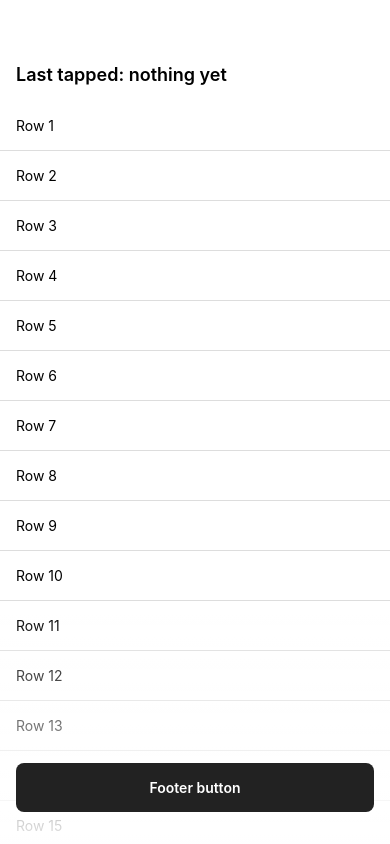
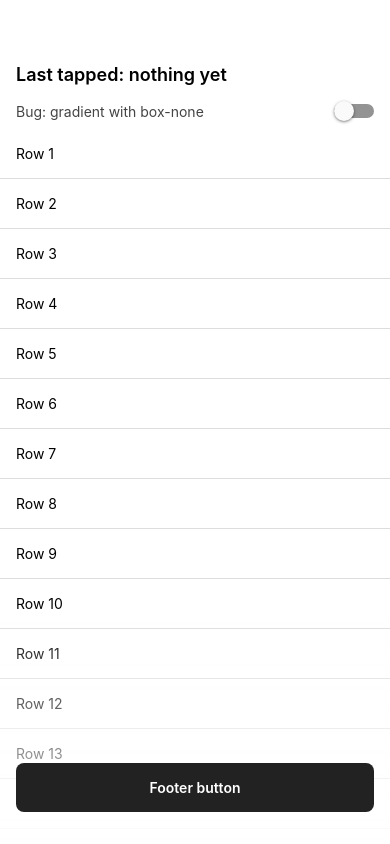
Before and after one commit to dileepapeiris/expo-lineargradient-box-none-repro, a React Native app: screen / in a window 390 px wide. Built offline with nearby package versions, Linux system fonts and the light colour scheme.

Commit message:
Toggle row that switches between the bug and the workaround

```diff
--- a/App.tsx
+++ b/App.tsx
@@ -1,6 +1,6 @@
 import { LinearGradient } from 'expo-linear-gradient';
 import { useState } from 'react';
-import { Pressable, ScrollView, StyleSheet, Text, View } from 'react-native';
+import { Pressable, ScrollView, StyleSheet, Switch, Text, View } from 'react-native';
 
 const ROWS = Array.from({ length: 30 }, (_, index) => `Row ${index + 1}`);
 const COLORS = ['rgba(255, 255, 255, 0)', 'rgba(255, 255, 255, 0.9)'] as const;
@@ -18,6 +18,12 @@ export default function App() {
   return (
     <View style={styles.screen}>
       <Text style={styles.status}>Last tapped: {lastTapped}</Text>
+      <View style={styles.toggle}>
+        <Text style={styles.toggleLabel}>
+          {workaround ? 'Workaround: gradient as a sibling' : 'Bug: gradient with box-none'}
+        </Text>
+        <Switch value={workaround} onValueChange={setWorkaround} />
+      </View>
 
       <ScrollView contentContainerStyle={styles.list}>
         {ROWS.map((row) => (
```
